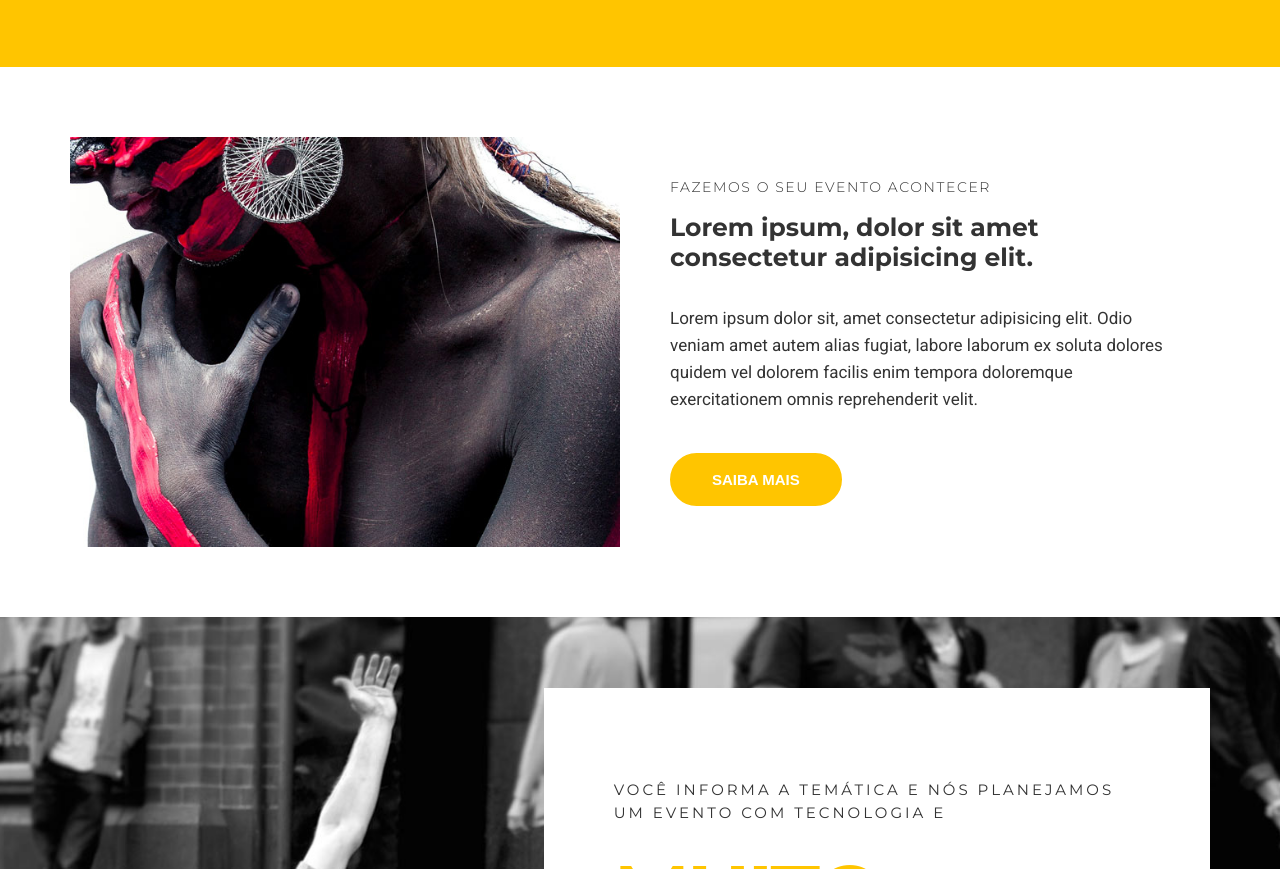
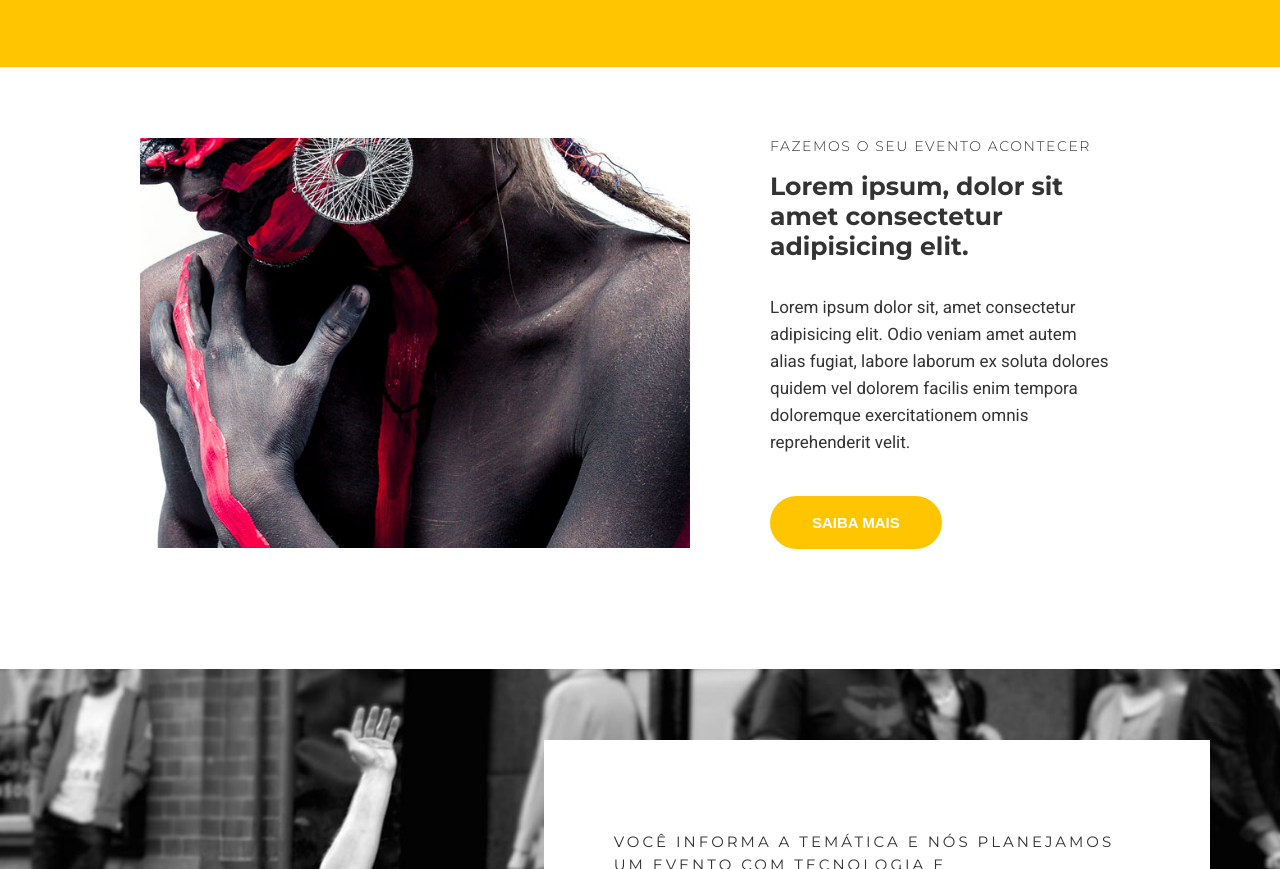
Before and after one commit to cristian-sbardelotto/studion, a website: page src/index.html in a window 1280 px wide. Shown: the part 930-1799 px from the top of the page. Drawn offline with nearby package versions, Linux system fonts and the light colour scheme.

Commit message:
feat(responsiveness): continuing the responsiveness concepts

```diff
--- a/src/css/_home.css
+++ b/src/css/_home.css
@@ -85,21 +85,35 @@
     display: block;
     font-size: 1.25rem;
 }
-
+/* Mobile */
 .institutional {
     display: grid;
-    grid-template-columns: auto auto;
+    grid-template-rows: auto auto;
     gap: 3.125rem;
     align-items: center;
-    padding: 4.375rem 0;
+    padding: 0 0 4.375rem 0;
+}
+/* Desktop */
+@media screen and (min-width: 1280px) {
+    .institutional {
+        grid-template-columns: auto auto;
+        padding: 4.375rem;
+  }
 }
 
 .institutional__image {
     max-width: 550px;
 }
+/* Mobile */
+.institutional__copy {
+    padding: 0  0 1.875rem 0;
+}
 
-.institutional__copy {
-    padding: 0 1.875rem 0 0;
+/* Desktop */
+@media screen and (min-width: 1280px) {
+    .institutional__copy {
+        padding:  0 1.875rem;
+    }
 }
 
 .institutional__copy h6 {
```
